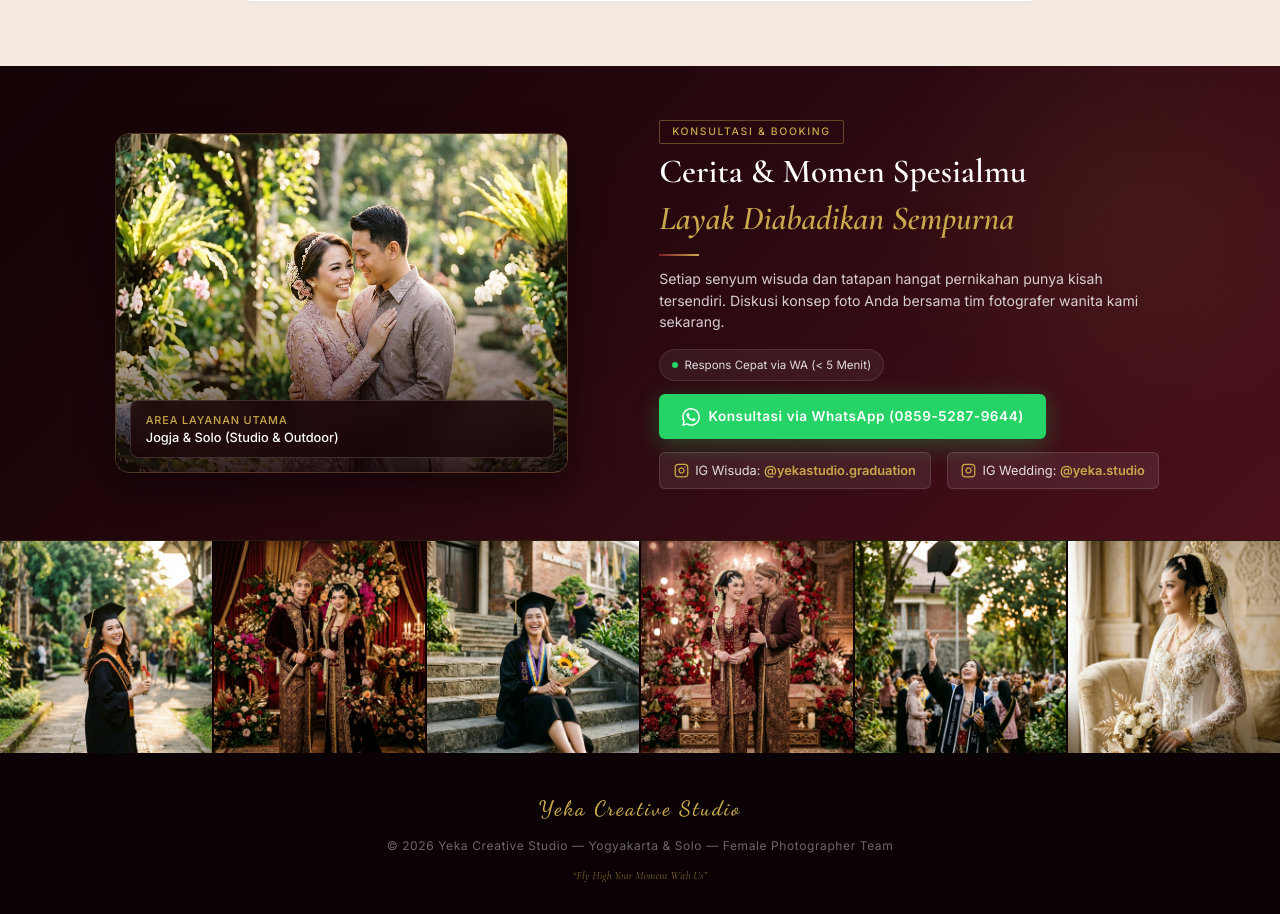
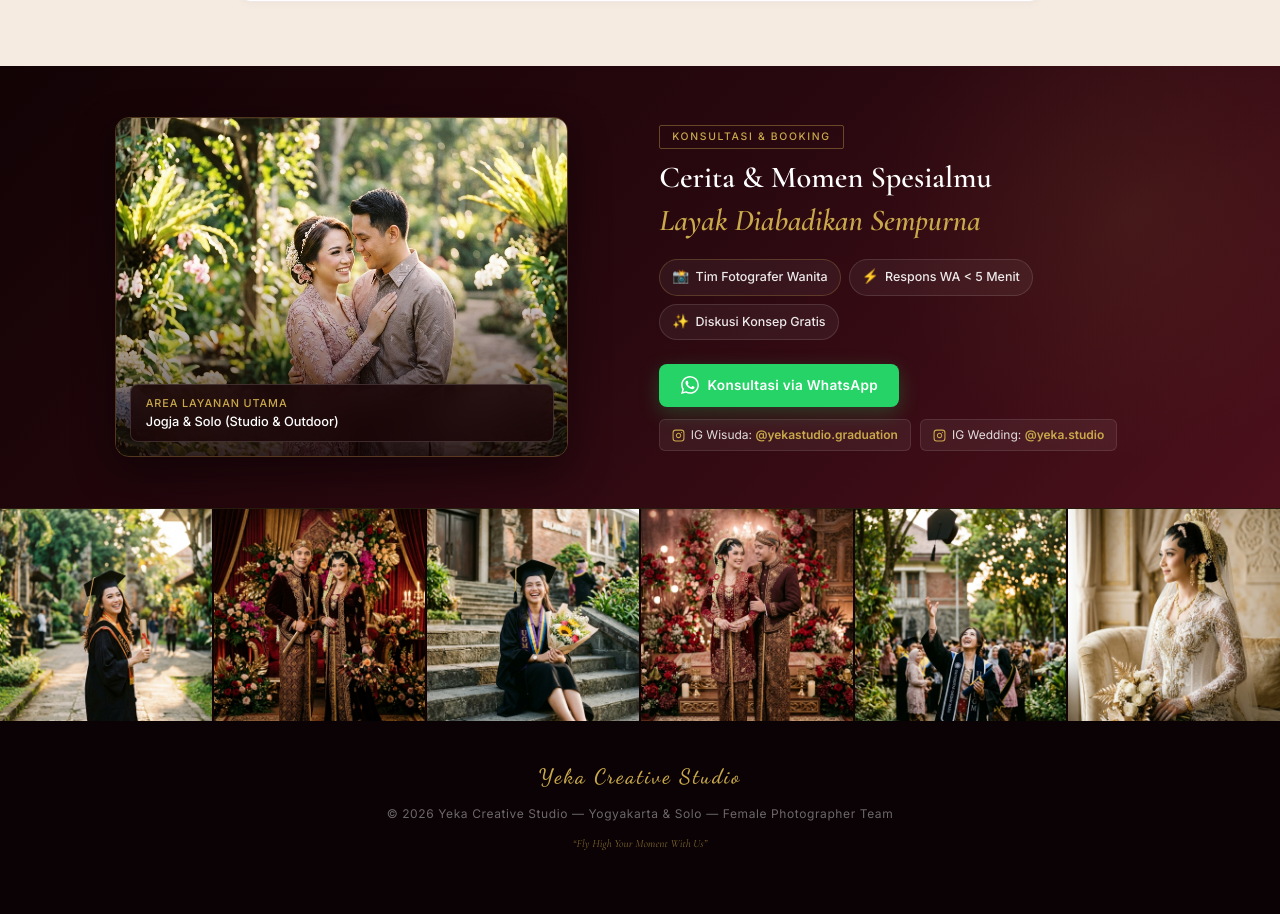
Before and after one commit to andrew-sora/yeka-studio, a Next.js app: page / in a window 1280 px wide. Shown: the part 7437-8351 px from the top of the page. Built offline with nearby package versions, Linux system fonts and the light colour scheme.

Commit message:
refactor: declutter right column of ContactSection into clean visual benefit chips

```diff
--- a/src/components/ContactSection.tsx
+++ b/src/components/ContactSection.tsx
@@ -114,7 +114,7 @@ export default function ContactSection() {
           </div>
 
           {/* Right Column: CTA & WhatsApp Box */}
-          <div style={{ textAlign: 'left' }}>
+          <div style={{ textAlign: 'left', display: 'flex', flexDirection: 'column', gap: '1rem' }}>
 
             <div
               className="reveal-contact"
@@ -134,39 +134,78 @@ export default function ContactSection() {
                 textTransform: 'uppercase',
                 fontFamily: 'Inter, sans-serif',
                 fontWeight: 500,
-                marginBottom: '0.5rem',
+                marginBottom: '0.6rem',
                 borderRadius: '2px',
               }}>
                 Konsultasi &amp; Booking
               </div>
               <h2 className="font-display" style={{
-                fontSize: 'clamp(1.4rem, 2.8vw, 2.1rem)',
+                fontSize: 'clamp(1.4rem, 2.5vw, 1.9rem)',
                 fontWeight: 600,
                 color: 'white',
-                lineHeight: 1.2,
-                marginBottom: '0.5rem',
+                lineHeight: 1.25,
+                marginBottom: '0.75rem',
               }}>
                 Cerita &amp; Momen Spesialmu<br />
                 <span style={{ color: '#C9A94B', fontStyle: 'italic' }}>Layak Diabadikan Sempurna</span>
               </h2>
+
+              {/* Clean Benefit Chips instead of dense text block */}
               <div style={{
-                width: '40px',
-                height: '2px',
-                background: 'linear-gradient(90deg, var(--maroon), #C9A94B)',
-                marginBottom: '0.75rem',
-              }} />
-              <p style={{
-                fontSize: '0.88rem',
-                color: 'rgba(255,255,255,0.8)',
-                lineHeight: 1.55,
-                fontFamily: 'Inter, sans-serif',
-                marginBottom: '1rem',
+                display: 'flex',
+                flexWrap: 'wrap',
+                gap: '0.5rem',
+                marginTop: '0.85rem',
+                marginBottom: '0.25rem',
               }}>
-                Setiap senyum wisuda dan tatapan hangat pernikahan punya kisah tersendiri. Diskusi konsep foto Anda bersama tim fotografer wanita kami sekarang.
-              </p>
+                <div style={{
+                  display: 'inline-flex',
+                  alignItems: 'center',
+                  gap: '0.4rem',
+                  background: 'rgba(255,255,255,0.05)',
+                  border: '1px solid rgba(201,169,75,0.25)',
+                  padding: '0.4rem 0.75rem',
+                  borderRadius: '100px',
+                }}>
+                  <span style={{ fontSize: '0.85rem' }}>📸</span>
+                  <span style={{ fontSize: '0.78rem', color: 'rgba(255,255,255,0.9)', fontFamily: 'Inter, sans-serif', fontWeight: 500 }}>
+                    Tim Fotografer Wanita
+                  </span>
                 </div>
 
-            {/* Response Time Badge */}
+                <div style={{
+                  display: 'inline-flex',
+                  alignItems: 'center',
+                  gap: '0.4rem',
+                  background: 'rgba(255,255,255,0.05)',
+                  border: '1px solid rgba(255,255,255,0.12)',
+                  padding: '0.4rem 0.75rem',
+                  borderRadius: '100px',
+                }}>
+                  <span style={{ fontSize: '0.85rem' }}>⚡</span>
+                  <span style={{ fontSize: '0.78rem', color: 'rgba(255,255,255,0.9)', fontFamily: 'Inter, sans-serif', fontWeight: 500 }}>
+                    Respons WA &lt; 5 Menit
+                  </span>
+                </div>
+
+                <div style={{
+                  display: 'inline-flex',
+                  alignItems: 'center',
+                  gap: '0.4rem',
+                  background: 'rgba(255,255,255,0.05)',
+                  border: '1px solid rgba(255,255,255,0.12)',
+                  padding: '0.4rem 0.75rem',
+                  borderRadius: '100px',
+                }}>
+                  <span style={{ fontSize: '0.85rem' }}>✨</span>
+                  <span style={{ fontSize: '0.78rem', color: 'rgba(255,255,255,0.9)', fontFamily: 'Inter, sans-serif', fontWeight: 500 }}>
+                    Diskusi Konsep Gratis
+                  </span>
+                </div>
+              </div>
+            </div>
+
+            {/* Actions Area */}
             <div
               className="reveal-contact"
               style={{
@@ -174,82 +213,57 @@ export default function ContactSection() {
                 transform: 'translateY(24px)',
                 transition: 'all 0.7s ease',
                 display: 'flex',
-                alignItems: 'center',
-                gap: '0.4rem',
-                marginBottom: '0.85rem',
-                background: 'rgba(255,255,255,0.06)',
-                padding: '0.35rem 0.75rem',
-                borderRadius: '100px',
-                width: 'fit-content',
-                border: '1px solid rgba(255,255,255,0.1)',
+                flexDirection: 'column',
+                gap: '0.75rem',
+                marginTop: '0.25rem',
               }}
             >
-              <span style={{ width: '6px', height: '6px', borderRadius: '50%', background: '#25D366' }} />
-              <span style={{ fontSize: '0.72rem', color: 'rgba(255,255,255,0.85)', fontFamily: 'Inter, sans-serif' }}>
-                Respons Cepat via WA (&lt; 5 Menit)
-              </span>
-            </div>
-
               {/* Primary WA Button */}
-            <div
-              className="reveal-contact"
-              style={{
-                opacity: 0,
-                transform: 'translateY(24px)',
-                transition: 'all 0.7s ease',
-                marginBottom: '0.85rem',
-              }}
-            >
+              <div>
                 <a
                   href="https://wa.me/6285952879644?text=Halo%20Yeka%20Studio!%20Saya%20ingin%20konsultasi%20foto%20%F0%9F%93%B8"
                   id="cta-contact-wa"
                   target="_blank"
                   rel="noopener noreferrer"
                   style={{
-                  position: 'relative',
                     display: 'inline-flex',
                     alignItems: 'center',
                     gap: '0.55rem',
                     background: '#25D366',
                     color: 'white',
-                  padding: '0.75rem 1.4rem',
-                  borderRadius: '6px',
+                    padding: '0.7rem 1.35rem',
+                    borderRadius: '8px',
                     fontFamily: 'Inter, sans-serif',
                     fontSize: '0.85rem',
                     fontWeight: 600,
-                  letterSpacing: '0.04em',
+                    letterSpacing: '0.02em',
                     textDecoration: 'none',
                     transition: 'all 0.3s ease',
-                  boxShadow: '0 6px 24px rgba(37, 211, 102, 0.3)',
+                    boxShadow: '0 6px 20px rgba(37, 211, 102, 0.25)',
                   }}
                   onMouseEnter={e => {
                     (e.currentTarget as HTMLElement).style.transform = 'translateY(-2px)';
-                  (e.currentTarget as HTMLElement).style.boxShadow = '0 10px 30px rgba(37, 211, 102, 0.4)';
+                    (e.currentTarget as HTMLElement).style.boxShadow = '0 10px 25px rgba(37, 211, 102, 0.35)';
                   }}
                   onMouseLeave={e => {
                     (e.currentTarget as HTMLElement).style.transform = 'translateY(0)';
-                  (e.currentTarget as HTMLElement).style.boxShadow = '0 6px 24px rgba(37, 211, 102, 0.3)';
+                    (e.currentTarget as HTMLElement).style.boxShadow = '0 6px 20px rgba(37, 211, 102, 0.25)';
                   }}
                 >
                   <svg width="18" height="18" viewBox="0 0 24 24" fill="currentColor">
                     <path d="M17.472 14.382c-.297-.149-1.758-.867-2.03-.967-.273-.099-.471-.148-.67.15-.197.297-.767.966-.94 1.164-.173.199-.347.223-.644.075-.297-.15-1.255-.463-2.39-1.475-.883-.788-1.48-1.761-1.653-2.059-.173-.297-.018-.458.13-.606.134-.133.298-.347.446-.52.149-.174.198-.298.298-.497.099-.198.05-.371-.025-.52-.075-.149-.669-1.612-.916-2.207-.242-.579-.487-.5-.669-.51-.173-.008-.371-.01-.57-.01-.198 0-.52.074-.792.372-.272.297-1.04 1.016-1.04 2.479 0 1.462 1.065 2.875 1.213 3.074.149.198 2.096 3.2 5.077 4.487.709.306 1.262.489 1.694.625.712.227 1.36.195 1.871.118.571-.085 1.758-.719 2.006-1.413.248-.694.248-1.289.173-1.413-.074-.124-.272-.198-.57-.347m-5.421 7.403h-.004a9.87 9.87 0 01-5.031-1.378l-.361-.214-3.741.982.998-3.648-.235-.374a9.86 9.86 0 01-1.51-5.26c.001-5.45 4.436-9.884 9.888-9.884 2.64 0 5.122 1.03 6.988 2.898a9.825 9.825 0 012.893 6.994c-.003 5.45-4.437 9.884-9.885 9.884m8.413-18.297A11.815 11.815 0 0012.05 0C5.495 0 .16 5.335.157 11.892c0 2.096.547 4.142 1.588 5.945L.057 24l6.305-1.654a11.882 11.882 0 005.683 1.448h.005c6.554 0 11.89-5.335 11.893-11.893a11.821 11.821 0 00-3.48-8.413z"/>
                   </svg>
-                Konsultasi via WhatsApp (0859-5287-9644)
+                  Konsultasi via WhatsApp
                 </a>
               </div>
 
-            {/* Social Instagram Channels */}
-            <div
-              className="reveal-contact"
-              style={{
-                opacity: 0,
-                transform: 'translateY(24px)',
-                transition: 'all 0.7s ease',
+              {/* Instagram Quick Badges */}
+              <div style={{
                 display: 'flex',
-                gap: '1rem',
+                gap: '0.6rem',
                 flexWrap: 'wrap',
-              }}
-            >
+                alignItems: 'center',
+              }}>
                 <a
                   href="https://www.instagram.com/yekastudio.graduation"
                   id="link-ig-wisuda"
@@ -257,20 +271,20 @@ export default function ContactSection() {
                   rel="noopener noreferrer"
                   style={{
                     color: 'rgba(255,255,255,0.85)',
-                  fontSize: '0.8rem',
+                    fontSize: '0.75rem',
                     textDecoration: 'none',
                     fontFamily: 'Inter, sans-serif',
-                  display: 'flex',
+                    display: 'inline-flex',
                     alignItems: 'center',
-                  gap: '0.4rem',
-                  background: 'rgba(255,255,255,0.08)',
-                  padding: '0.45rem 0.85rem',
+                    gap: '0.35rem',
+                    background: 'rgba(255,255,255,0.06)',
+                    padding: '0.35rem 0.75rem',
                     borderRadius: '6px',
-                  border: '1px solid rgba(255,255,255,0.12)',
+                    border: '1px solid rgba(255,255,255,0.1)',
                     transition: 'all 0.2s ease',
                   }}
                 >
-                <svg width="15" height="15" viewBox="0 0 24 24" fill="none" stroke="#C9A94B" strokeWidth="2" strokeLinecap="round" strokeLinejoin="round">
+                  <svg width="13" height="13" viewBox="0 0 24 24" fill="none" stroke="#C9A94B" strokeWidth="2" strokeLinecap="round" strokeLinejoin="round">
                     <rect x="2" y="2" width="20" height="20" rx="5" ry="5"/>
                     <path d="M16 11.37A4 4 0 1 1 12.63 8 4 4 0 0 1 16 11.37z"/>
                     <line x1="17.5" y1="6.5" x2="17.51" y2="6.5"/>
@@ -285,26 +299,27 @@ export default function ContactSection() {
                   rel="noopener noreferrer"
                   style={{
                     color: 'rgba(255,255,255,0.85)',
-                  fontSize: '0.8rem',
+                    fontSize: '0.75rem',
                     textDecoration: 'none',
                     fontFamily: 'Inter, sans-serif',
-                  display: 'flex',
+                    display: 'inline-flex',
                     alignItems: 'center',
-                  gap: '0.4rem',
-                  background: 'rgba(255,255,255,0.08)',
-                  padding: '0.45rem 0.85rem',
+                    gap: '0.35rem',
+                    background: 'rgba(255,255,255,0.06)',
+                    padding: '0.35rem 0.75rem',
                     borderRadius: '6px',
-                  border: '1px solid rgba(255,255,255,0.12)',
+                    border: '1px solid rgba(255,255,255,0.1)',
                     transition: 'all 0.2s ease',
                   }}
                 >
-                <svg width="15" height="15" viewBox="0 0 24 24" fill="none" stroke="#C9A94B" strokeWidth="2" strokeLinecap="round" strokeLinejoin="round">
+                  <svg width="13" height="13" viewBox="0 0 24 24" fill="none" stroke="#C9A94B" strokeWidth="2" strokeLinecap="round" strokeLinejoin="round">
                     <rect x="2" y="2" width="20" height="20" rx="5" ry="5"/>
                     <path d="M16 11.37A4 4 0 1 1 12.63 8 4 4 0 0 1 16 11.37z"/>
                     <line x1="17.5" y1="6.5" x2="17.51" y2="6.5"/>
                   </svg>
                   <span>IG Wedding: <strong style={{ color: '#C9A94B' }}>@yeka.studio</strong></span>
                 </a>
+              </div>
             </div>
 
           </div>
```
Lines whose indentation alone changed are shown as unchanged.
